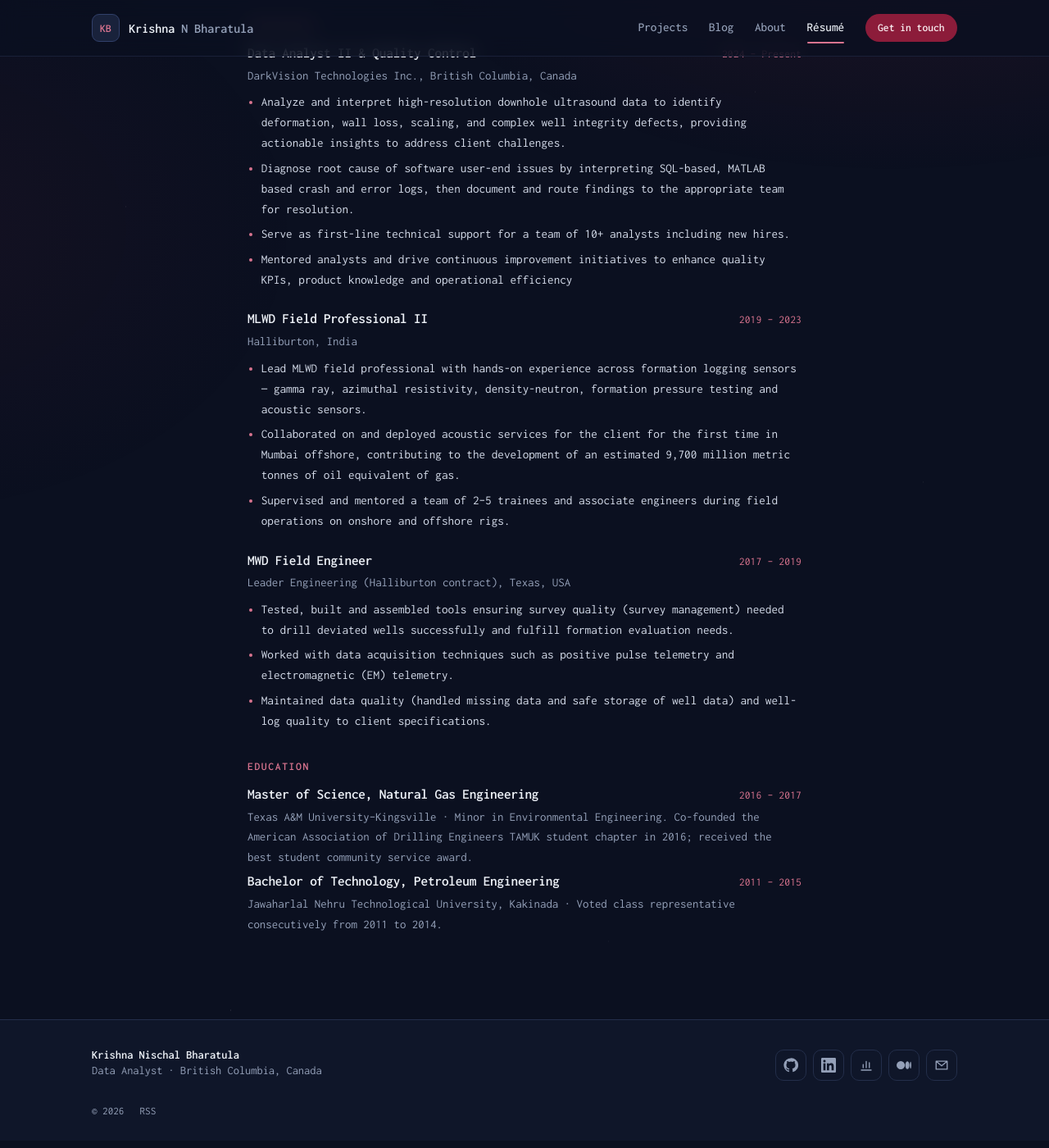
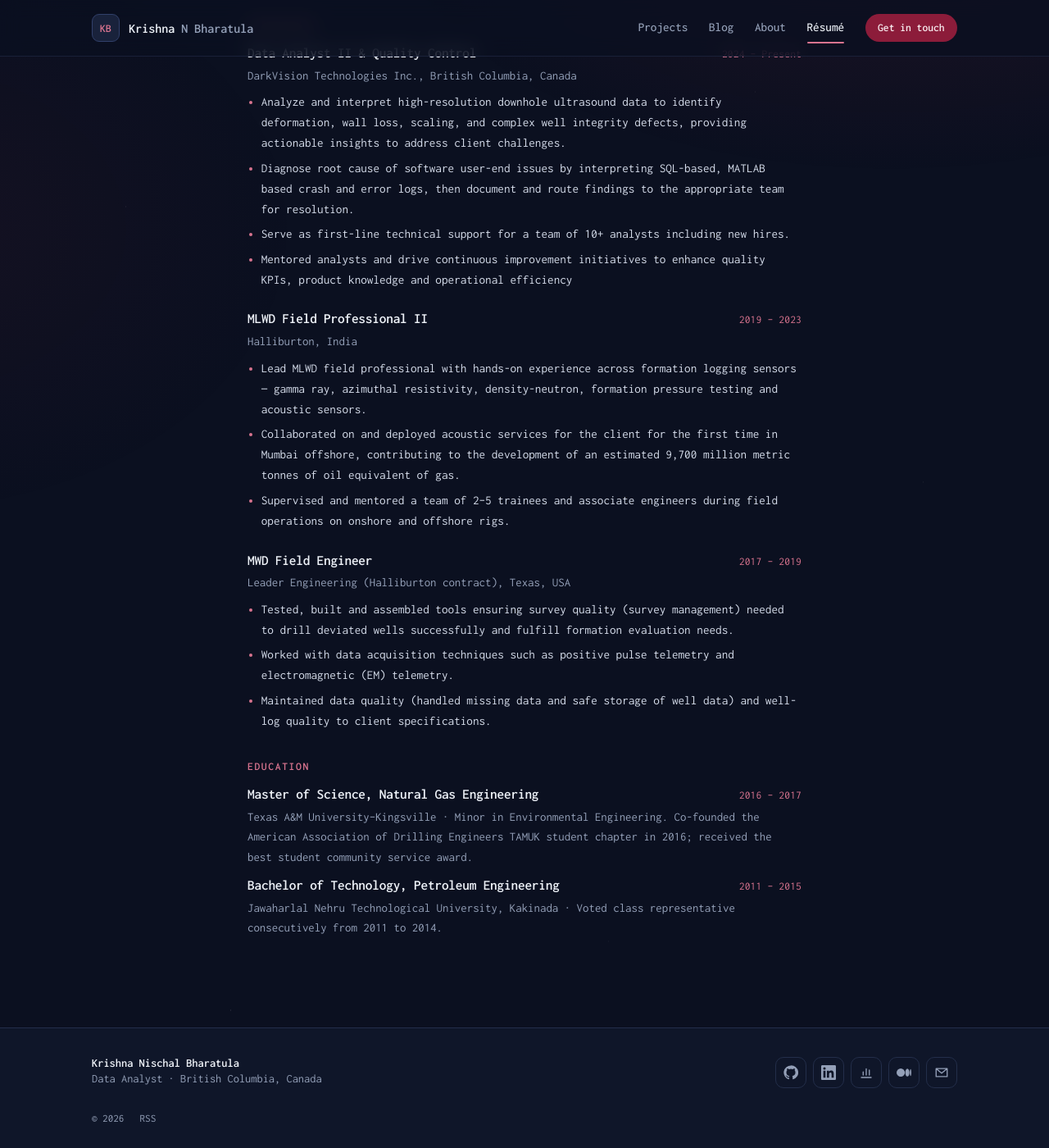
Before and after one commit to Krishna1594/krishna1594.github.io, a Jekyll site: the page built from resume.html, in a window 1280 px wide and 1400 px high, scrolled down 813 px. Shown: the whole window at 82% size. Built offline with Jekyll 4.4.1, drawn with Linux system fonts in a browser that asks for light colours.

Commit message:
Update main.css
resume format changes

```diff
--- a/assets/css/main.css
+++ b/assets/css/main.css
@@ -349,6 +349,7 @@
 [hidden] { display: none !important; }
 
 /* ── Résumé page ─────────────────────────────────────── */
+.resume__edu { margin-bottom: .8rem; }
 .resume { padding-top: clamp(40px, 7vw, 80px); padding-bottom: clamp(56px, 8vw, 96px); }
 .resume__head { display: flex; justify-content: space-between; align-items: flex-start; gap: 1.5rem; flex-wrap: wrap;
   padding-bottom: 1.6rem; border-bottom: 1px solid var(--border); }
@@ -403,7 +404,7 @@
   .resume__org { margin: 0 0 .2rem; font-size: .95rem; }
   .resume__item ul { font-size: 1rem; padding-left: 1.05em; }
   .resume__item li { margin-bottom: .1rem; }
-
+  .resume__edu { margin-bottom: .35rem; break-inside: avoid; }
   .resume__skills { gap: .15rem; }
   .resume__skills > div { grid-template-columns: 13rem 1fr; gap: .6rem; }
 }
```
